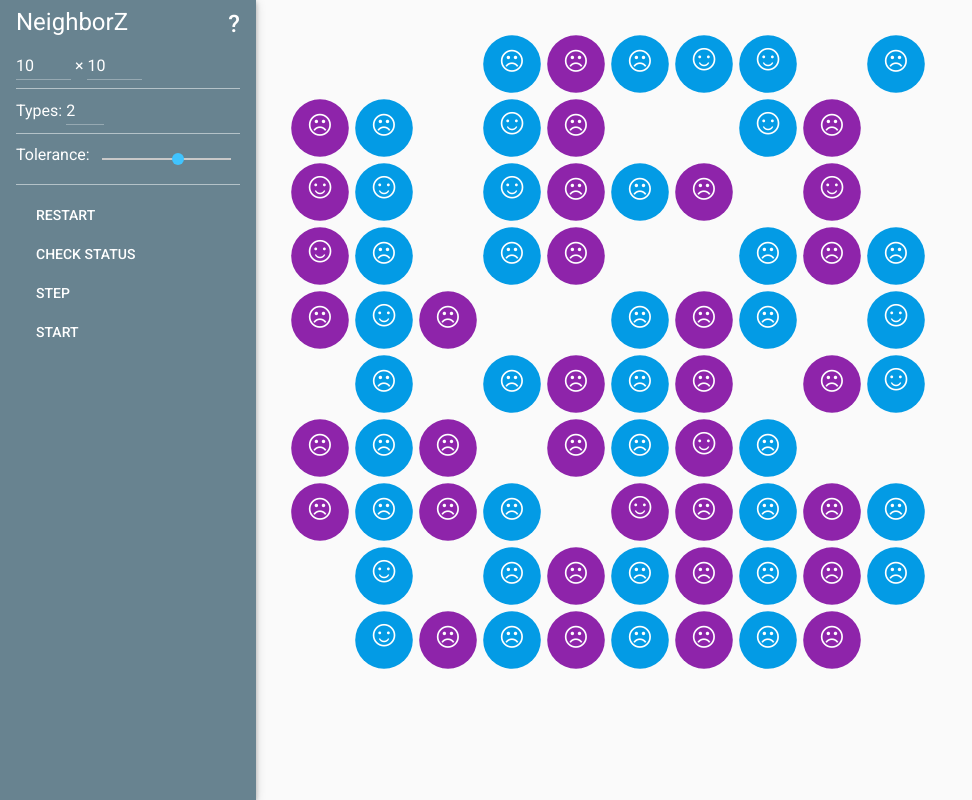
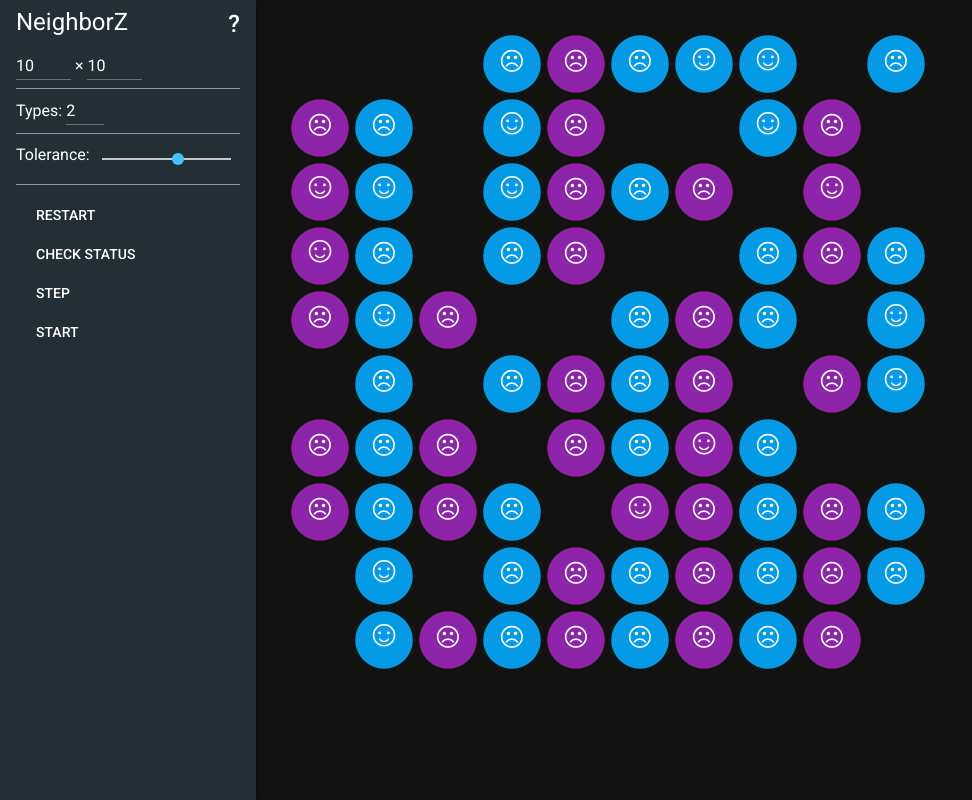
Before and after one commit to zmyaro/neighborz, a plain HTML site: page index.html in a window 1280 px wide. Shown: the whole page, without its empty margins (0-972 px from the left). Drawn offline with Linux system fonts and the dark colour scheme.

Commit message:
Add dark theme

```diff
--- a/styles/styles.css
+++ b/styles/styles.css
@@ -83,3 +83,12 @@ section {
 	     -o-transition-duration: 0.5s;
 	        transition-duration: 0.5s;
 }
+
+@media (prefers-color-scheme: dark) {
+	body {
+		background-color: #121212;
+	}
+	#toolbar {
+		background-color: rgba(38, 50, 56, 0.95);
+	}
+}
```
